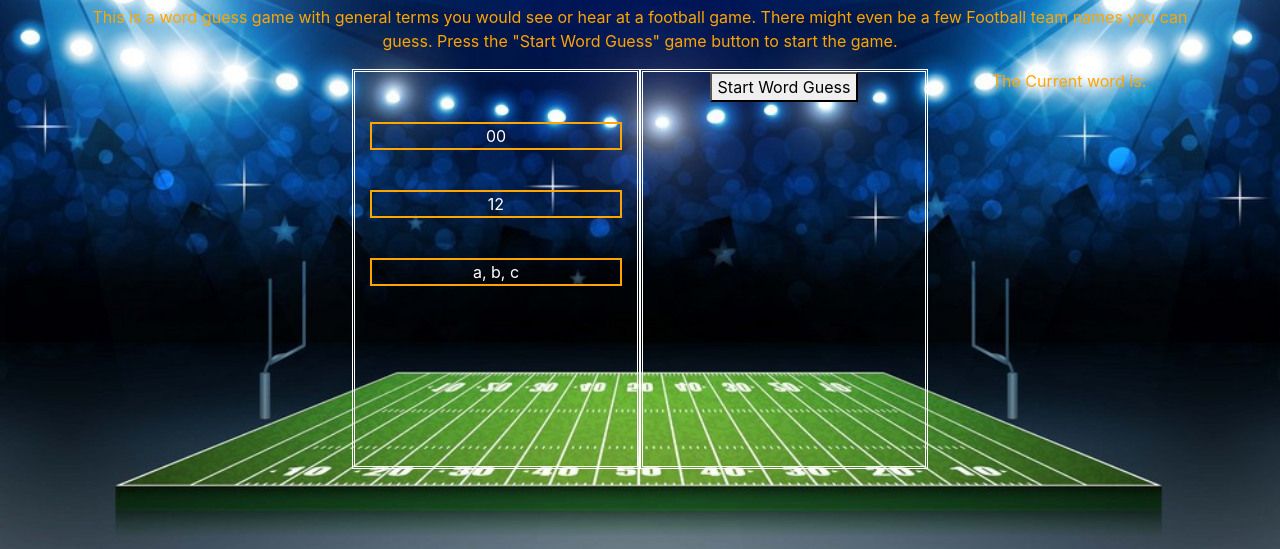
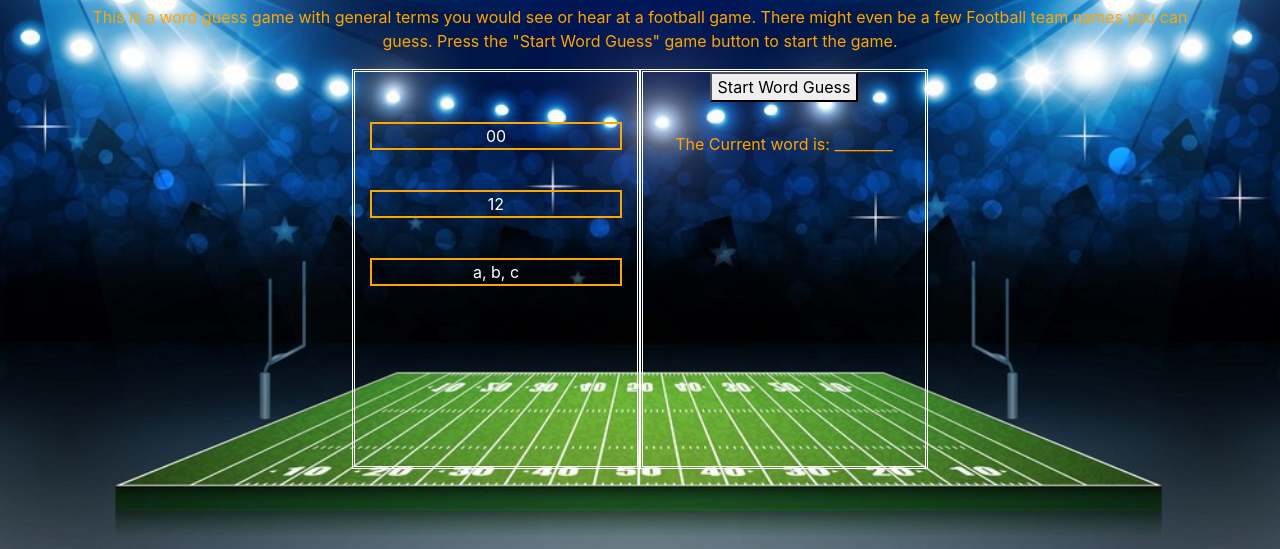
Before and after one commit to Mlusso06/WordGuessGame, a plain HTML site: page index.html in a window 1280 px wide. Shown: the part 251-800 px from the top of the page. Drawn offline with nearby package versions, Linux system fonts and the light colour scheme.

Commit message:
adding pseudo code as a place holder for future changes

```diff
--- a/assets/css/style.css
+++ b/assets/css/style.css
@@ -34,22 +34,29 @@ img {
     width: 500px;
 }
 
+/* adding a box for the wins */
 #winsByUser {
     margin-top: 50px;
     color: white;
     border: 2px solid orange;
     height: auto;
 }
-
+/* adding a box for the guess by the user */
 #guessByUser {
     color: white;
     border: 2px solid orange;
 }
-
+/* adding a box for the wrong letters by the user */
 #wrongGuess {
     color: white;
     border: 2px solid orange;
     height: auto;
+}
+/* adding some spacing for the secret word */
+
+#secretWord {
+
+    margin-top: 30px;
 }
 
 @media only screen and (max-width: 450px) {
--- a/assets/javascript/game.js
+++ b/assets/javascript/game.js
@@ -8,8 +8,6 @@ document.addEventListener("DOMContentLoaded", function () {
     var new_display_word = '';
     var getRandomNflWord = function () {
         var nflWords = ["catch", "touchdown", "football", "fullback", "running", "quarterback", "titans", "cointoss", "deadball", "defence", "offence", "placekick", "huddle", "packers", "texans", "radiers", "seahawks", "interception", "turnover", "kickoff", "touchback", "passer", "pitch", "possession", "forwardpass"];
-
-
 
         //function word_picker() {
         var randWord, endWord;
@@ -29,10 +27,10 @@ document.addEventListener("DOMContentLoaded", function () {
     document.addEventListener('keyup', (event) => {
         keyword = event.key;
         console.log(keyword)
-
+        // for loop to run throught the word and check it against the key stroke
         for (var i = 0; i < secret_word.length; i++) {
             if (secret_word[i] === keyword) {
-                //change the display to reveal
+                //change the display to reveal the letters in the word
                 new_display_word += keyword;
                 document.getElementById("secretWord").innerHTML = "The Current word is: " + new_display_word;
                 //dont want update if they guessed wrong => add 1 mistake and record the mistake
@@ -42,12 +40,9 @@ document.addEventListener("DOMContentLoaded", function () {
         }
     });
 
+    // display the secret word on the Html page with _____ to show the # of letters in the hint "should look like _ _ _ _ _"
 
-    //user guessing an a
-
-    // display the secret word on the Html page
-
-    document.getElementById("secretWord").innerHTML = "The Current word is: " + new_display_word;
+    document.getElementById("secretWord").innerHTML = "The Current word is: " + display_word;
 
 
     // checking to see the function returns a random Nfl word //
--- a/index.html
+++ b/index.html
@@ -32,6 +32,7 @@
     <div class="col"></div>
     <!-- This box will contain the Game Wins, Guesses count-->
     <div class="col box1">
+
         <p id="winsByUser"> 00</p>
         <br>
         <P id="guessByUser"> 12</P>
@@ -41,10 +42,14 @@
     </div>
     <!-- This box will contain the Hidden word for the game for the user to pick-->
     <div class="col box1">
+        <!-- this is restart button for the game, it will not relode the wins, but it will choose a new word-->
         <button id="startBtn" onclick="startGame">Start Word Guess</button>
+        <p id="secretWord">
+
+        </p>
         </div>
         <div class="col">
-            <p id="secretWord"></p>
+
         </div>
 </div>
 </div>
```
